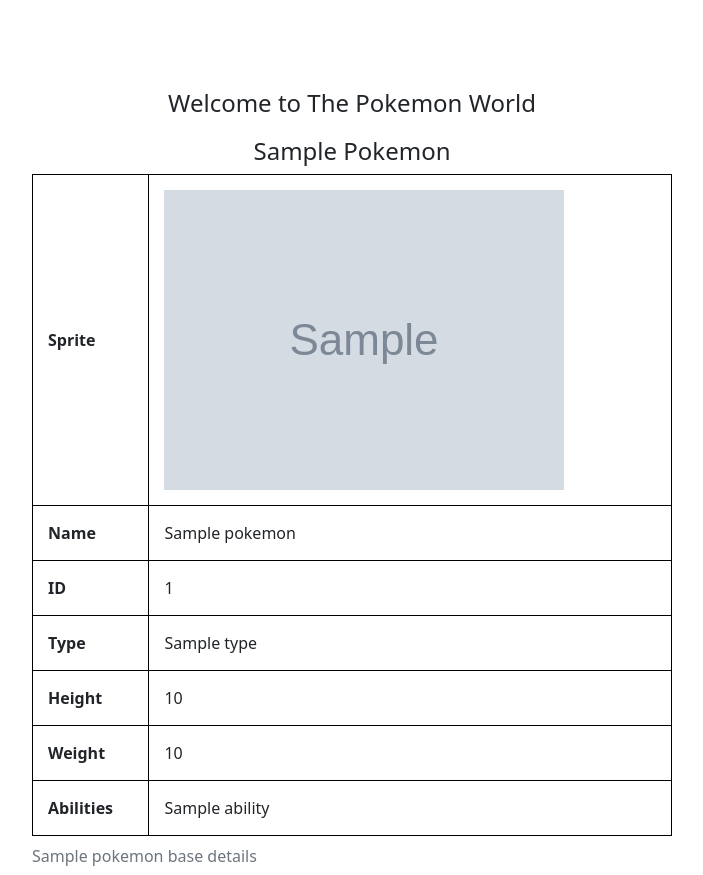
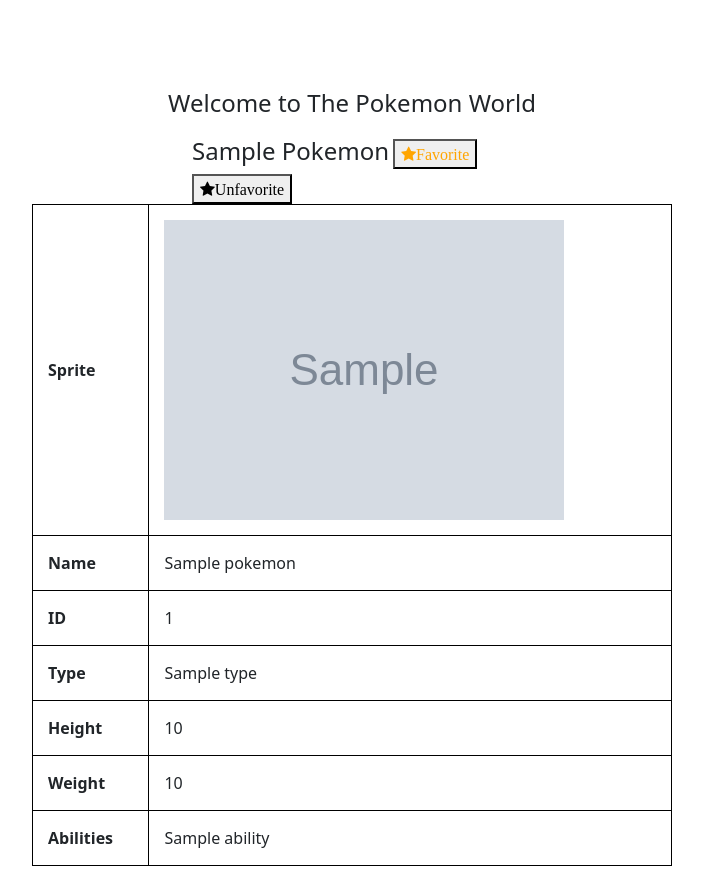
Before and after one commit to AndrewPie/poke_fav, a Django app: template templates/pokemon/detail.html in a window 1280 px wide. Shown: the top 875 px of the page, without its empty margins (288-991 px from the left). Run offline with Django 3.2, Linux system fonts and the light colour scheme; the template is opened without the code that fills it: most values are stand-ins (such as "Sample title", 1, 10 or a date in 2020); grey boxes marked "Sample" are stand-in pictures.

Commit message:
added feature - user can set pokemon as favourite, or he can unfavourite previously favourited pokemon

```diff
--- a/pokemon/models.py
+++ b/pokemon/models.py
@@ -1,7 +1,10 @@
 from django.db import models
+from django.contrib.auth.models import User
 
 class Pokemon(models.Model):
     name = models.CharField(unique=True, max_length=64)
     p_id = models.IntegerField(unique=True)
+    favourite = models.ManyToManyField(User, related_name='favourites', blank=True)
+
     def __str__(self):
-        return self.name
+        return f'{self.p_id} - {self.name}'
--- a/pokemon/urls.py
+++ b/pokemon/urls.py
@@ -1,9 +1,11 @@
 from django.urls import path
 
-from pokemon.views import PokemonList, PokemonDetail
+from pokemon.views import PokemonList, PokemonDetail, Favourite, Unfavourite
 
 app_name = 'pokemon'
 urlpatterns = [
     path('list/', PokemonList.as_view(), name = 'list'),
     path('<int:pk>/', PokemonDetail.as_view(), name = 'detail'),
+    path('<int:pk>/favourite', Favourite.as_view(), name = 'favourite'),
+    path('<int:pk>/unfavourite', Unfavourite.as_view(), name = 'unfavourite'),
 ]
--- a/templates/base.html
+++ b/templates/base.html
@@ -7,7 +7,7 @@
         <meta name="description" content="">
         <meta name="viewport" content="width=device-width, initial-scale=1">
         <link rel="stylesheet" href="https://cdn.jsdelivr.net/npm/bootstrap@5.1.0/dist/css/bootstrap.min.css" rel="stylesheet" integrity="sha384-KyZXEAg3QhqLMpG8r+8fhAXLRk2vvoC2f3B09zVXn8CA5QIVfZOJ3BCsw2P0p/We" crossorigin="anonymous">
-
+        <link rel="stylesheet" href="https://cdnjs.cloudflare.com/ajax/libs/font-awesome/4.7.0/css/font-awesome.min.css">
         <style>
             body {
                 padding-top: 85px;
--- a/templates/pokemon/detail.html
+++ b/templates/pokemon/detail.html
@@ -17,15 +17,39 @@
         text-align: center;
         font-size: x-large;
     }
+    .center {
+        margin: auto;
+        width: 50%;
+    }
     a.disabled {
         pointer-events: none;
         cursor: default;
         color: green;
         text-decoration: none;
     }
+    .inline {
+        display: inline-block;
+    }
+    .checked {
+        color: orange;
+    }
 </style>
 
-<h2 class="txt_center">{{ pokemon.name|title }}</h2>
+<div class="center">
+    <h2 class="txt_center inline">{{ pokemon.name|title }}</h2>
+    <form action="{% url 'pokemon:favourite' pk=pokemon.id %}" method="POST" class="inline">
+        {% csrf_token %}
+        {{ form }}
+        <button type="submit"><i class="fa fa-star checked">Favorite</i></button>
+    </form>
+    <form action="{% url 'pokemon:unfavourite' pk=pokemon.id %}" method="POST" class="inline">
+        {% csrf_token %}
+        {{ form }}
+        <button type="submit"><i class="fa fa-star">Unfavorite</i></button>
+    </form>
+</div>
+
+
 
 <table>
     <caption>{{ pokemon.name }} base details</caption>
```
Also changed, not shown: pokemon/views.py (+34 -6 lines).
